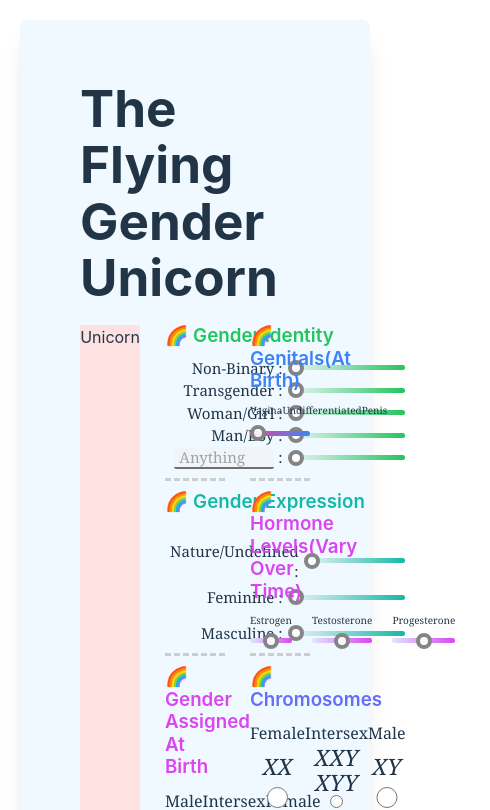
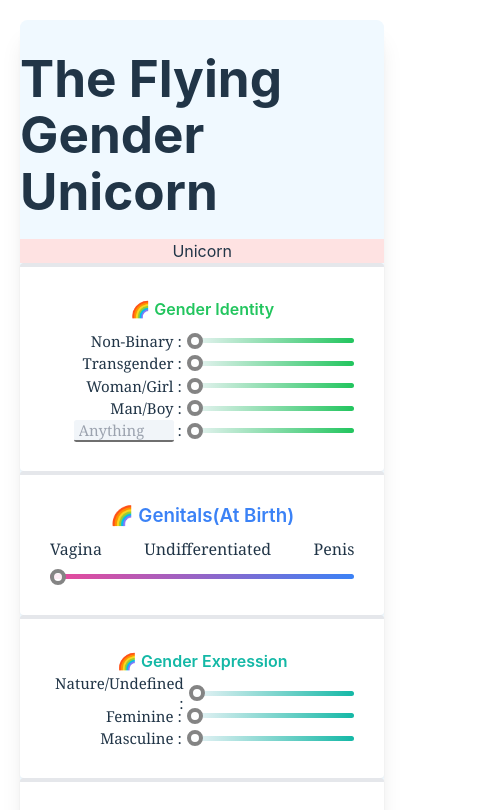
Before and after one commit to WuMianzhi/my-unique-gender, a Vue app: page / in a window 390 px wide. Shown: the top 810 px of the page, 490 px wide, since content can reach past the window. Built offline with nearby package versions, Linux system fonts and the light colour scheme.

Commit message:
mobile flex

```diff
--- a/src/components/Chromosomes.vue
+++ b/src/components/Chromosomes.vue
@@ -1,6 +1,9 @@
 <template>
-  <div>
-    <h2 class="text-3xl text-left mb-4">
+  <div class="bg-white p-12 rounded-md shadow-sm
+  md:bg-white md:p-12 md:rounded-md md:shadow-md
+              sm:bg-white sm:p-12 sm:rounded-md sm:shadow-md
+              lg:bg-transparent lg:p-0 lg:shadow-none">
+    <h2 class="text-3xl mb-4 text-center lg:text-left">
       <a href="#" :class="['font-semibold',]"> &#x1F308 Chromosomes
       </a>
     </h2>
--- a/src/components/GenderAssignedAtBirth.vue
+++ b/src/components/GenderAssignedAtBirth.vue
@@ -1,6 +1,9 @@
 <template>
-  <div>
-    <h2 class="text-3xl text-left mb-4">
+  <div class="bg-white p-12 rounded-md shadow-sm
+  md:bg-white md:p-12 md:rounded-md md:shadow-md
+              sm:bg-white sm:p-12 sm:rounded-md sm:shadow-md
+              lg:bg-transparent lg:p-0 lg:shadow-none">
+    <h2 class="text-3xl text-center lg:text-left mb-4">
       <a href="#" :class="['font-semibold', `text-fuchsia-500`]"> &#x1F308 Gender Assigned At Birth
       </a>
     </h2>
--- a/src/components/Genitals.vue
+++ b/src/components/Genitals.vue
@@ -1,11 +1,15 @@
 <template>
-  <div>
-    <h2 class="text-3xl text-left mb-4">
+  <div class="
+            bg-white p-12 rounded-md shadow-sm
+            md:bg-white md:p-12 md:rounded-md md:shadow-md
+              sm:bg-white sm:p-12 sm:rounded-md sm:shadow-md
+              lg:bg-transparent lg:p-0 lg:shadow-none">
+    <h2 class="text-3xl text-center lg:text-left mb-4">
       <a href="#" :class="['font-semibold', `text-blue-500`]"> &#x1F308 Genitals(At Birth)
       </a>
     </h2>
     <div>
-      <div class="flex justify-between font-serif text-base">
+      <div class="flex justify-between font-serif lg:text-base">
         <span>Vagina</span>
         <span>Undifferentiated</span>
         <span>Penis</span>
@@ -27,21 +31,4 @@
 
 </script>
 
-<style lang="scss" scoped>
-input[type="range"] {
-  -webkit-appearance: none;
-  outline: none;
-}
-
-/* Customize the range slider thumb */
-input[type="range"]::-webkit-slider-thumb {
-  -webkit-appearance: none;
-  appearance: none;
-  width: 1.6rem;
-  height: 1.6rem;
-  background: rgba(255, 255, 255, 0.9);
-  cursor: pointer;
-  border-radius: 50%;
-  border: 4px solid #848484;
-}
-</style>
+<style lang="scss" scoped></style>
--- a/src/components/HormoneLevels.vue
+++ b/src/components/HormoneLevels.vue
@@ -1,12 +1,15 @@
 <template>
-  <div>
-    <h2 class="text-3xl text-left mb-4">
+  <div class="bg-white p-12 rounded-md shadow-sm
+  md:bg-white md:p-12 md:rounded-md md:shadow-md
+              sm:bg-white sm:p-12 sm:rounded-md sm:shadow-md
+              lg:bg-transparent lg:p-0 lg:shadow-none">
+    <h2 class="text-3xl text-center lg:text-left mb-4">
       <a href="#" :class="['font-semibold', `text-fuchsia-500`]"> &#x1F308 Hormone Levels(Vary Over Time)
       </a>
     </h2>
     <div class="flex justify-between font-serif gap-8 ">
       <div class="grid" v-for="hormone in hormones">
-        <span class="text-base mb-4">{{ hormone }}</span>
+        <span class="lg:text-base mb-4">{{ hormone }}</span>
         <input name="genderAssign" type="range" :class="[
           'w-full',
           'h-2',
--- a/src/components/IdentityGroup.vue
+++ b/src/components/IdentityGroup.vue
@@ -1,7 +1,12 @@
 <template>
-  <div class="grid">
-    <h2 class="text-3xl text-left mb-4"> <a href="#" :class="['font-semibold', `text-${mainColor}-500`]"> &#x1F308 {{
-      groupTitle }}
+  <div class="grid bg-white p-12 rounded-md shadow-sm
+            sm:bg-white sm:p-12 sm:rounded-md sm:shadow-md
+            md:bg-white md:p-12 md:rounded-lg md:shadow-lg
+              lg:bg-transparent lg:p-0 lg:shadow-none
+                   ">
+    <h2 class="md:text-center md:text-4xl  lg:text-3xl lg:text-left  mb-4 "> <a href="#"
+        :class="['font-semibold', `text-${mainColor}-500`]"> &#x1F308 {{
+          groupTitle }}
       </a></h2>
     <div class="flex flex-col justify-between gap-y-1">
       <template v-for="identity in category">
--- a/src/pages/TheFlyingGenderUnicorn.vue
+++ b/src/pages/TheFlyingGenderUnicorn.vue
@@ -1,28 +1,32 @@
 <template>
-  <div class="bg-sky-50 p-24 rounded-xl shadow-xl">
-    <h1 class="text-left font-bold pb-8 rainbow-text ">The Flying Gender Unicorn</h1>
-    <div class="grid grid-cols-3 gap-x-10 gap-y-4  items-stretch">
-      <div class="bg-red-100 row-span-5">
+  <div class="bg-sky-50 rounded-xl shadow-xl md:p-24 ">
+    <h1 class="text-left font-bold pb-8 pt-12 rainbow-text md:text-center">The Flying Gender Unicorn</h1>
+    <div class="grid items-stretch divide-y-4
+                sm:gap-x-32 sm:gap-y-16
+                md:gap-x-32 md:gap-y-32
+                lg:grid-cols-3 lg:gap-x-10 lg:gap-y-4
+                ">
+      <div class="bg-red-100 lg:row-span-5 ">
         Unicorn
       </div>
       <IdentityGroupVue :groupTitle="genderIdentity.title" :category="genderIdentity.category"
         :mainColor="genderIdentity.mainColor" />
       <GenitalsVue />
 
-      <div class=" divide-line"></div>
-      <div class=" divide-line"></div>
+      <div class="hidden sm:hidden md:hidden lg:block divide-line "></div>
+      <div class="hidden sm:hidden md:hidden lg:block divide-line "></div>
 
       <IdentityGroupVue :groupTitle="genderExpression.title" :category="genderExpression.category"
         :mainColor="genderExpression.mainColor" />
       <HormoneLevelsVue />
 
-      <div class=" divide-line"></div>
-      <div class=" divide-line"></div>
+      <div class="hidden sm:hidden md:hidden lg:block divide-line "></div>
+      <div class="hidden sm:hidden  md:hidden lg:block divide-line  "></div>
 
       <GenderAssignedAtBirthVue />
       <ChromosomesVue />
 
-      <div class="col-span-3 divide-line"></div>
+      <div class="hidden sm:hidden md:hidden lg:block lg:col-span-3 divide-line "></div>
 
       <IdentityGroupVue :groupTitle="sexualIdentity.title" :category="sexualIdentity.category"
         :mainColor="sexualIdentity.mainColor" />
```
